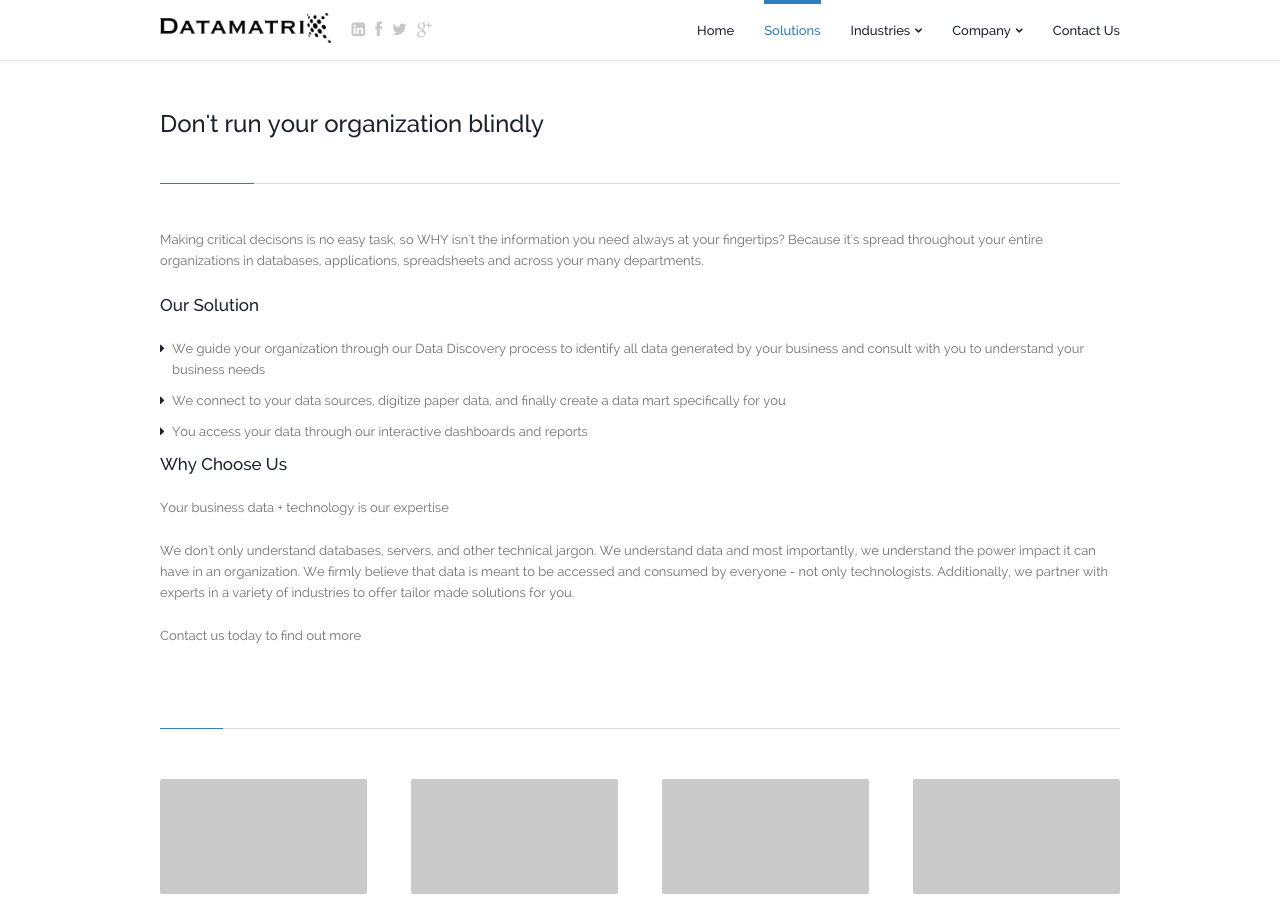
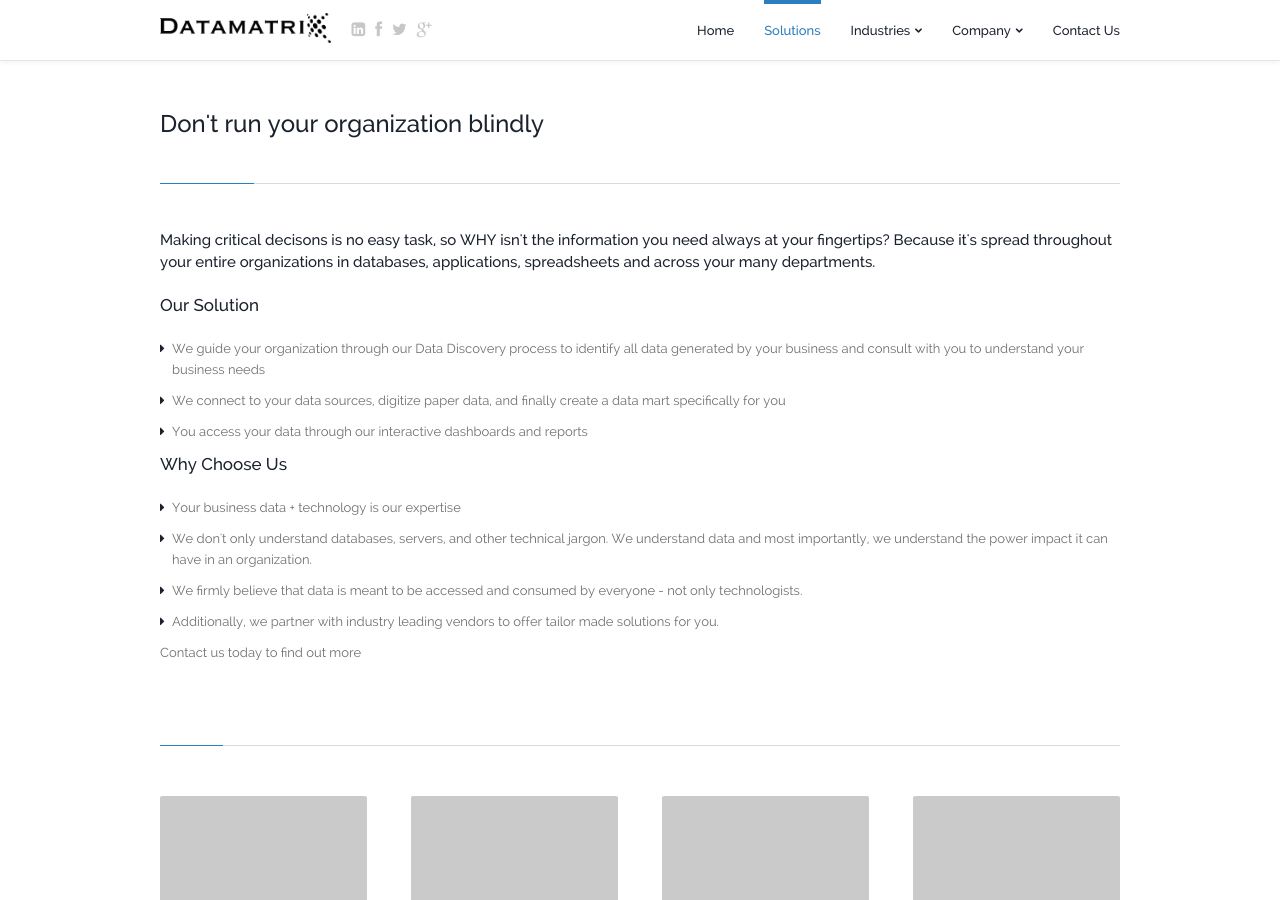
Before and after one commit to dtmtx/dtmtx.github.io, a Jekyll site: the page built from solutions.html, in a window 1280 px wide and 900 px high. Built offline with Jekyll 4.4.1, drawn with Linux system fonts in a browser that asks for light colours; Markdown is read by kramdown in place of the engine named in the settings; some of the changed lines change nothing that is shown.

Commit message:
content update

```diff
--- a/solutions.html
+++ b/solutions.html
@@ -23,21 +23,27 @@ active: current
 					<!-- Intro -->
 					<!-- ~~~~~~~~~~~~~~~~~~~~~~~~~~~~~~~ -->
 					<!-- Title -->
-					<p>Making critical decisons is no easy task, so WHY isn't the information you need always at your fingertips? Because it's spread throughout your entire organizations in databases, applications, spreadsheets and across your many departments.</p>
+					<h3>Making critical decisons is no easy task, so WHY isn't the information you need always at your fingertips? Because it's spread throughout your entire organizations in databases, applications, spreadsheets and across your many departments.</h3>
 					<!-- Text -->
 					<h2>Our Solution</h2>
 					<ul class="arrow-list">
 								<li>We guide your organization through our Data Discovery process to identify all data generated by your business and consult with you to understand your business needs</li>
 								<li>We connect to your data sources, digitize paper data, and finally create a data mart specifically for you</li>
 								<li>You access your data through our interactive dashboards and reports</li>
-							</ul>
+					</ul>
 					<!--p>We guide your organization through our Data Discovery process to identify all data generated by your business and consult with you to understand your business needs</p>
 					<p>We connect to your data sources, digitize paper data, and finally create a data mart specifically for you</p>
 					<p>You access your data through our interactive dashboards and reports</p-->
 
 					<h2>Why Choose Us</h2>
-					<p>Your business data + technology is our expertise</p>
-					<p>We don't only understand databases, servers, and other technical jargon. We understand data and most importantly, we understand the power impact it can have in an organization. We firmly believe that data is meant to be accessed and consumed by everyone - not only technologists. Additionally, we partner with experts in a variety of industries to offer tailor made solutions for you.</p>
+					<ul class="arrow-list">
+								<li>Your business data + technology is our expertise</li>
+								<li>We don't only understand databases, servers, and other technical jargon. We understand data and most importantly, we understand the power impact it can have in an organization.</li>
+								<li>We firmly believe that data is meant to be accessed and consumed by everyone - not only technologists.</li>
+								<li>Additionally, we partner with industry leading vendors to offer tailor made solutions for you.</li>
+					</ul>
+					<!--p>Your business data + technology is our expertise</p>
+					<p>We don't only understand databases, servers, and other technical jargon. We understand data and most importantly, we understand the power impact it can have in an organization. We firmly believe that data is meant to be accessed and consumed by everyone - not only technologists. Additionally, we partner with experts in a variety of industries to offer tailor made solutions for you.</p-->
 					<p>Contact us today to find out more</p>
 
 					<!-- ~~~~~~~~~~~~~~~~~~~~~~~~~~~~~~~ -->
```
